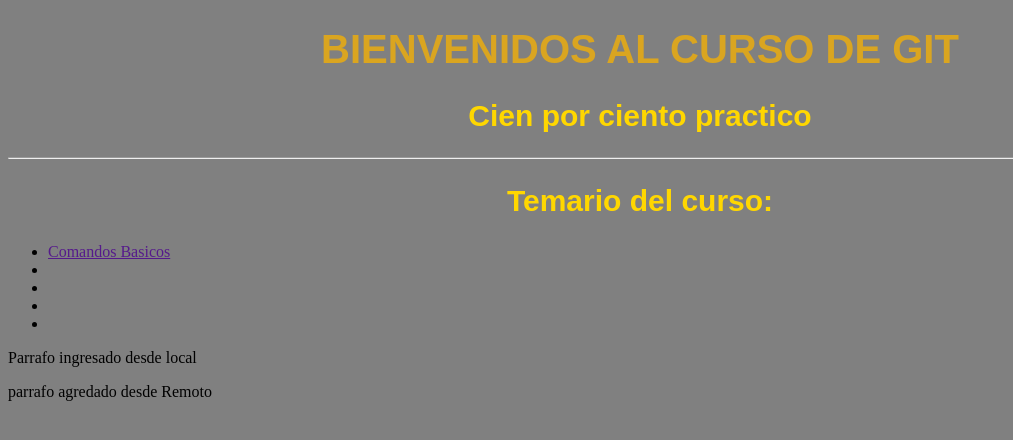
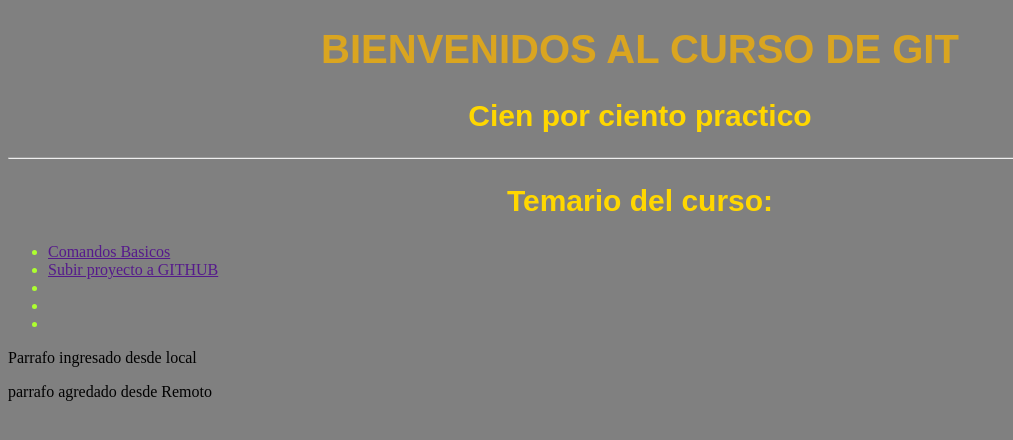
Before and after one commit to XavierPC1990/Curso, a plain HTML site: page index.html in a window 1280 px wide. Shown: the whole page, without its empty margins (0-1013 px from the left). Drawn offline with Linux system fonts and the light colour scheme.

Commit message:
Cambio final

```diff
--- a/css/estilos.css
+++ b/css/estilos.css
@@ -7,6 +7,10 @@
     font-size:40px;
 }
 
+li{
+    color: greenyellow;
+    text-decoration: greenyellow;
+}
 
 h2{
     color:gold;
--- a/index.html
+++ b/index.html
@@ -16,7 +16,7 @@
     <h2 id="temario">Temario del curso:</h2>
     <ul>
         <li><a href="">Comandos Basicos</a></li>
-        <li><a href=""></a></li>
+        <li><a href="">Subir proyecto a GITHUB </a></li>
         <li><a href=""></a></li>
         <li><a href=""></a></li>
         <li><a href=""></a></li>
```
